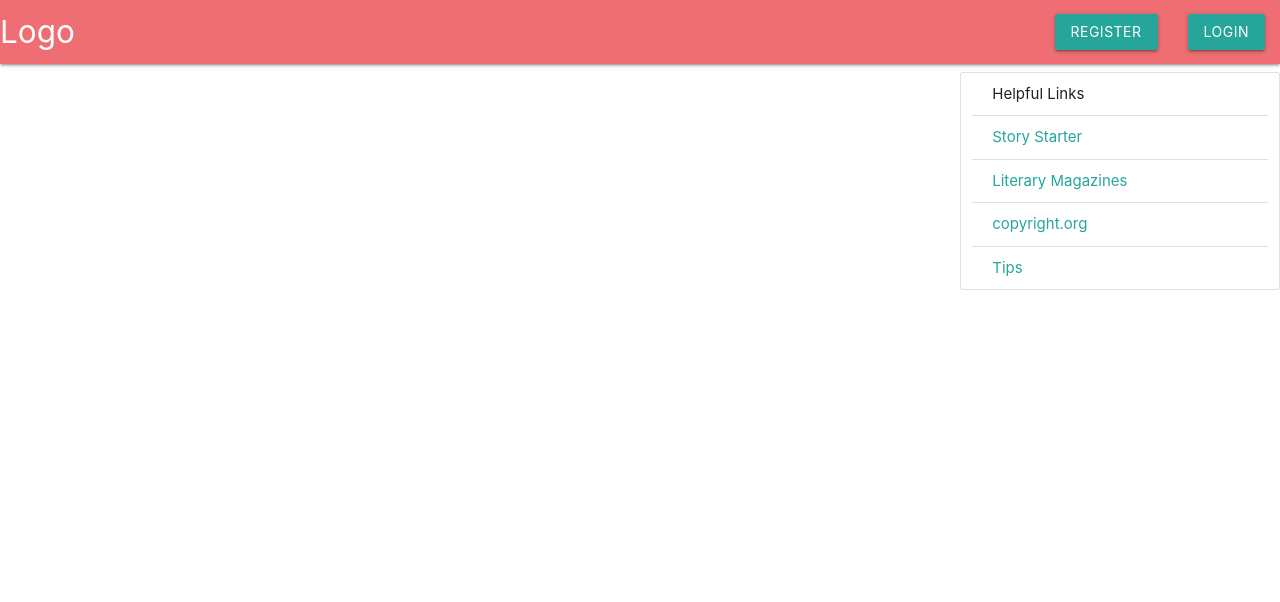
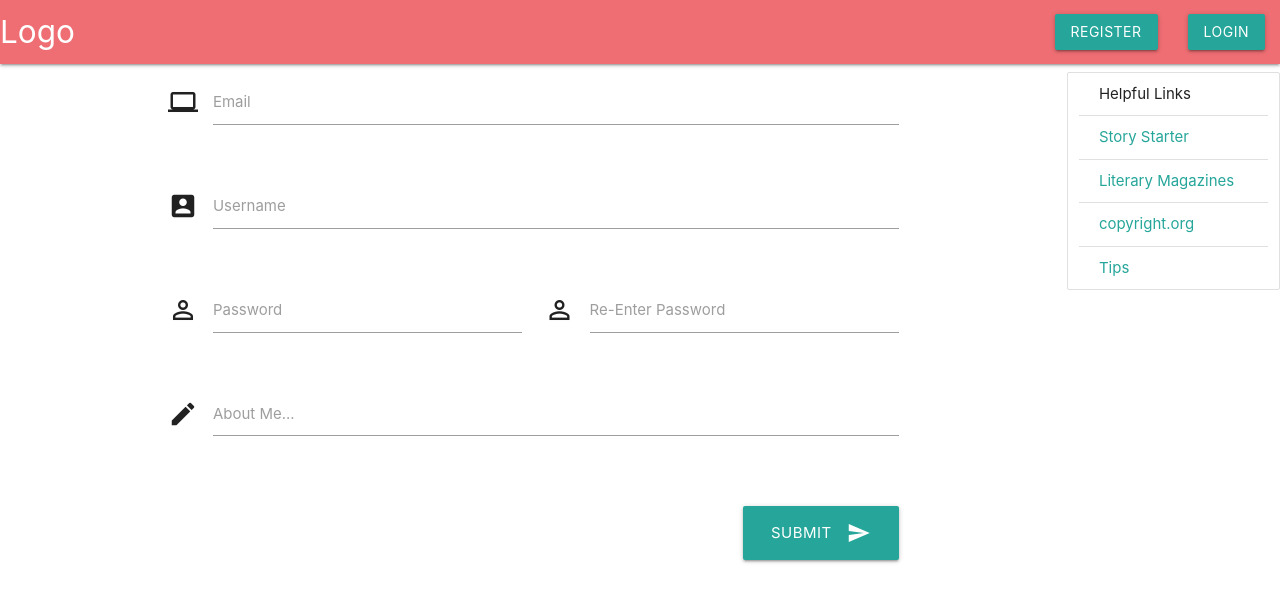
Before and after one commit to dwilli77/write-share, a React (Create React App) app in the folder client/: page /register in a window 1280 px wide. Shown: the top 602 px of the page. Built offline with nearby package versions, Linux system fonts and the light colour scheme.

Commit message:
front end routing with React Router

```diff
--- a/client/public/index.html
+++ b/client/public/index.html
@@ -1,12 +1,10 @@
 <!DOCTYPE html>
 <html lang="en">
+
 <head>
   <meta charset="utf-8" />
   <link rel="shortcut icon" href="%PUBLIC_URL%/favicon.ico" />
-    <meta
-      name="viewport"
-      content="width=device-width, initial-scale=1, shrink-to-fit=no"
-    />
+  <meta name="viewport" content="width=device-width, initial-scale=1, shrink-to-fit=no" />
   <meta name="theme-color" content="#000000" />
   <!--
       manifest.json provides metadata used when your web app is added to the
@@ -16,7 +14,7 @@
   <link rel="stylesheet" href="https://cdnjs.cloudflare.com/ajax/libs/materialize/1.0.0/css/materialize.min.css">
   <link rel="stylesheet" href="./style.css">
   <script src="https://cdnjs.cloudflare.com/ajax/libs/materialize/1.0.0/js/materialize.min.js"></script>
-
+  <link href="https://fonts.googleapis.com/icon?family=Material+Icons" rel="stylesheet">
   <!--
       Notice the use of %PUBLIC_URL% in the tags above.
       It will be replaced with the URL of the `public` folder during the build.
@@ -28,6 +26,7 @@
     -->
   <title>React App</title>
 </head>
+
 <body>
   <noscript>You need to enable JavaScript to run this app.</noscript>
   <div id="root"></div>
@@ -42,4 +41,5 @@
       To create a production bundle, use `npm run build` or `yarn build`.
     -->
 </body>
+
 </html>
--- a/client/public/style.css
+++ b/client/public/style.css
@@ -0,0 +1,3 @@
+.login-form {
+    margin-top: 5rem;
+}
--- a/client/src/App.js
+++ b/client/src/App.js
@@ -2,17 +2,40 @@ import React, { Component } from 'react';
 import './App.css';
 import Navbar from './components/Navbar'
 import StaticSidebar from './components/StaticSidebar'
+import Welcome from './pages/Welcome'
+import Register from './pages/Register'
+import Dashboard from './pages/Dashboard'
+import Login from './pages/Login'
+import { BrowserRouter as Router, Route, Link } from "react-router-dom";
+
 
 class App extends Component {
+  state = {
+    user: ""
+  }
+
+  handleNewUser = event => {
+    event.preventDefault();
+    console.log('this ran => create new user');
+  }
+
+  handleLogin
+
   render() {
     return (
-      <>
-        <Navbar />
+      <Router>
+        <>
+        <Navbar user={this.state.user}/>
         <div className="row content-area">
-          <div className="col s9"></div>
+          <div className="col s10">
+          <Route exact path="/" render={this.state.user ? props => <Dashboard {...props} user={this.state.user}/> : Welcome} />
+          <Route exact path="/register" render={props => <Register onClick={this.handleNewUser} />} />
+          <Route exact path="/login" component={Login} />
+          </div>
           <StaticSidebar />
         </div>
-      </>
+        </>
+      </Router>
     );
   }
 }
--- a/client/src/components/Navbar/index.js
+++ b/client/src/components/Navbar/index.js
@@ -1,17 +1,27 @@
 import React from 'react';
+import { Link } from 'react-router-dom';
 
 const Navbar = props => {
-    return (
-        <nav>
+  return (
+    <>
+      <nav>
         <div className="nav-wrapper">
-          <a href="/" className="brand-logo">Logo</a>
+          <Link to="/" className="brand-logo">Logo</Link>
           <ul className="right">
-            <li><a href="/register" className="waves-effect waves-light btn">Register</a></li>
-            <li><a href="/login" className="waves-effect waves-light btn">Login</a></li>
+          {!props.user ? (
+            <>
+            <li><Link to="/register" className="waves-effect waves-light btn">Register</Link></li>
+            <li><Link id="login-button" to="/login" className="waves-effect waves-light btn">Login</Link></li>
+            </>
+          ):(
+            <li><Link to="/" id="logout-button" className="waves-effect waves-light btn" >Log Out</Link></li>
+          )}
           </ul>
         </div>
       </nav>
-    )
+
+    </>
+  )
 }
 
 export default Navbar;
--- a/client/src/components/StaticSidebar/index.js
+++ b/client/src/components/StaticSidebar/index.js
@@ -2,12 +2,12 @@ import React from 'react';
 
 const StaticSidebar = props => {
     return (
-        <div className="side-nav collection col s3">
+        <div className="side-nav collection col s2">
             <p className="collection-item">Helpful Links</p>
-            <a href="https://thestorystarter.com" className="collection-item" target="_blank">Story Starter</a>
-            <a href="https://pw.org/content/literary-magazines" className="collection-item" target="_blank">Literary Magazines</a>
-            <a href="https://copyright.gov" className="collection-item" target="_blank">copyright.org</a>
-            <a href="https://writingcenter.unc.edu/tips-and-tools/group-writing/" className="collection-item" target="_blank">Tips</a>
+            <a href="https://thestorystarter.com" className="collection-item" target="_blank" rel="noopener noreferrer">Story Starter</a>
+            <a href="https://pw.org/content/literary-magazines" className="collection-item" target="_blank" rel="noopener noreferrer">Literary Magazines</a>
+            <a href="https://copyright.gov" className="collection-item" target="_blank" rel="noopener noreferrer">copyright.org</a>
+            <a href="https://writingcenter.unc.edu/tips-and-tools/group-writing/" className="collection-item" target="_blank" rel="noopener noreferrer">Tips</a>
         </div>
     )
 }
--- /dev/null
+++ b/client/src/components/UserSidebar/index.js
@@ -0,0 +1,17 @@
+import React from 'react'
+
+const UserSidebar = props => {
+    return (
+        <div class="collection col s2">
+            <h4>{props.user}</h4>
+            <a href="#!" class="collection-item">Home</a>
+            <a href="#!" class="collection-item">Bio</a>
+            <a href="#!" class="collection-item">My Pods</a>
+            <a href="#!" class="collection-item">Create Pod</a>
+            <a href="#!" class="collection-item">Search Pods</a>
+            <a href="#!" class="collection-item">Notes</a>
+        </div>
+    )
+}
+
+export default UserSidebar;
--- /dev/null
+++ b/client/src/pages/Dashboard/index.js
@@ -0,0 +1,18 @@
+import React from 'react'
+import UserSidebar from '../../components/UserSidebar'
+
+class Dashboard extends React.Component {
+
+    render(){
+        return (
+            <>
+                <UserSidebar />
+                <p className="col s8">
+                    this will be the main dashboard
+                </p>
+            </>
+        )
+    }
+}
+
+export default Dashboard;
--- /dev/null
+++ b/client/src/pages/Login/index.js
@@ -0,0 +1,30 @@
+import React from 'react'
+
+
+const Login = props => {
+    return (
+        <>
+            <div className="container login-form">
+                <div className="row">
+                    <div className="input-field col s12">
+                        <i className="material-icons prefix">computer</i>
+                        <input id="email" type="email" className="validate" />
+                        <label for="email">Email</label>
+                    </div>
+                </div>
+                <div className="row">
+                    <div className="input-field col s12">
+                        <i className="material-icons prefix">perm_identity</i>
+                        <input id="password1" type="password" className="validate" />
+                        <label for="password1">Password</label>
+                    </div>
+                </div>
+                <button className="btn waves-effect waves-light btn-large right" type="submit" name="action">Submit
+                        <i className="material-icons right">send</i>
+                </button>
+            </div>
+        </>
+    )
+}
+
+export default Login;
--- /dev/null
+++ b/client/src/pages/Register/index.js
@@ -0,0 +1,55 @@
+import React from 'react';
+
+
+const Register = props => {
+    return (
+        <div className="container">
+            <div className="row">
+                <form className="col s12">
+                    <div className="row">
+                        <div className="input-field col s12">
+                            <i className="material-icons prefix">computer</i>
+                            <input id="email" type="email" className="validate" />
+                            <label for="email">Email</label>
+                        </div>
+                    </div>
+                    <div className="row">
+                        <div className="input-field col s12">
+                            <i className="material-icons prefix">account_box</i>
+                            <input id="username" type="text" className="validate" />
+                            <label for="username">Username</label>
+                        </div>
+                    </div>
+                    <div className="row">
+                        <div className="input-field col s6">
+                            <i className="material-icons prefix">perm_identity</i>
+                            <input id="password1" type="password" className="validate" />
+                            <label for="password1">Password</label>
+                        </div>
+                        <div className="input-field col s6">
+                            <i className="material-icons prefix">perm_identity</i>
+                            <input id="password2" type="password" className="validate" />
+                            <label for="password2">Re-Enter Password</label>
+                        </div>
+                    </div>
+                    <div className="row">
+                        <div className="col s12">
+                            <div className="row">
+                                <div className="input-field col s12">
+                                    <i className="material-icons prefix">mode_edit</i>
+                                    <textarea id="icon_prefix2" className="materialize-textarea"></textarea>
+                                    <label for="icon_prefix2">About Me...</label>
+                                </div>
+                            </div>
+                        </div>
+                    </div>
+                    <button className="btn waves-effect waves-light btn-large right" type="submit" name="action" {...props}>Submit
+                        <i className="material-icons right">send</i>
+                    </button>
+                </form>
+            </div>
+        </div>
+    )
+}
+
+export default Register;
--- /dev/null
+++ b/client/src/pages/Welcome/index.js
@@ -0,0 +1,16 @@
+import React from 'react'
+import { Link } from "react-router-dom";
+
+
+const Welcome = props => {
+    return (
+        <>
+            <h1>This is the Welcome Page</h1>
+            <p>User has no signed in yet</p>
+            <Link to="/register">Click Here To Register</Link>
+        </>
+    )
+
+}
+
+export default Welcome;
```
Lines whose indentation alone changed are shown as unchanged.
